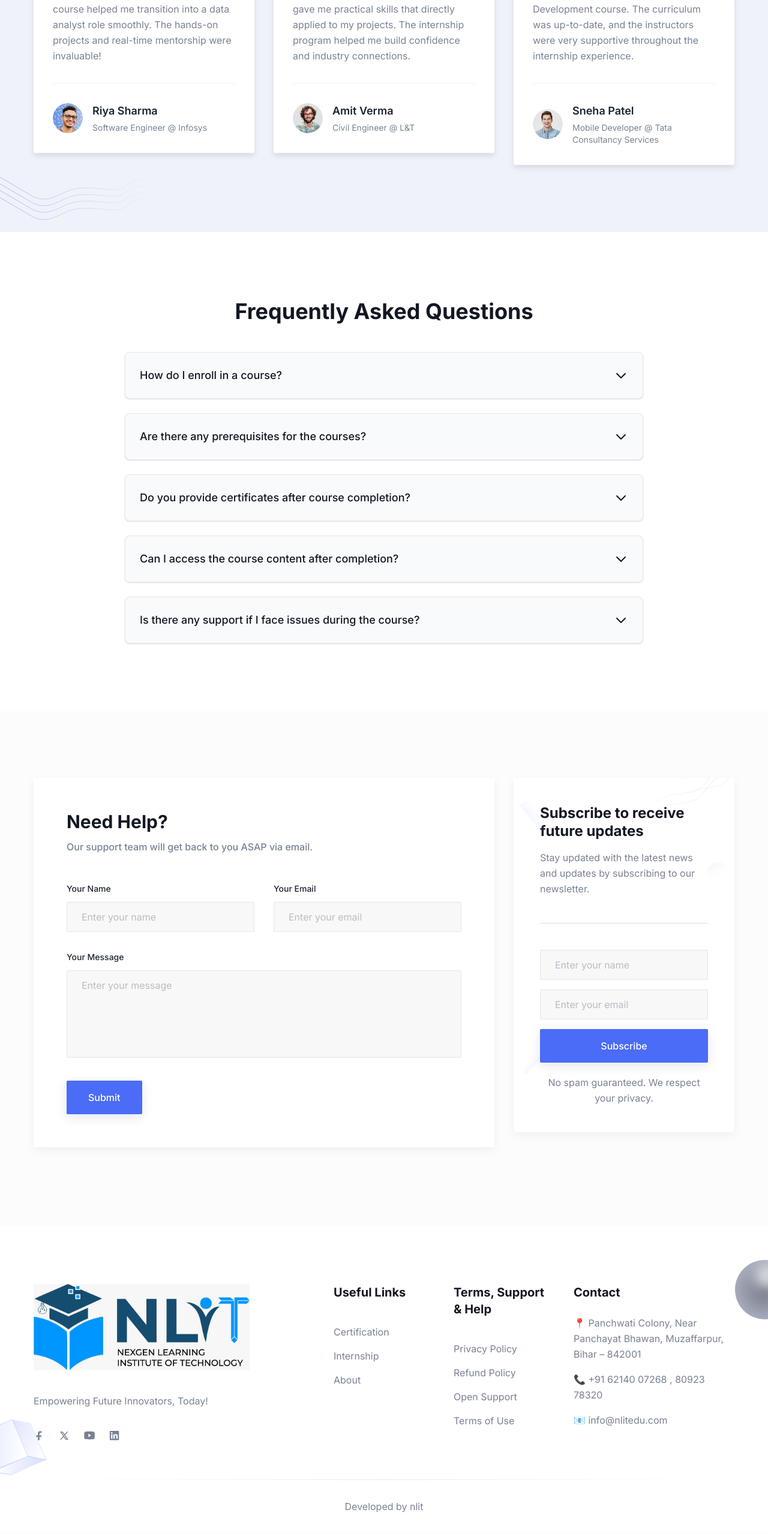
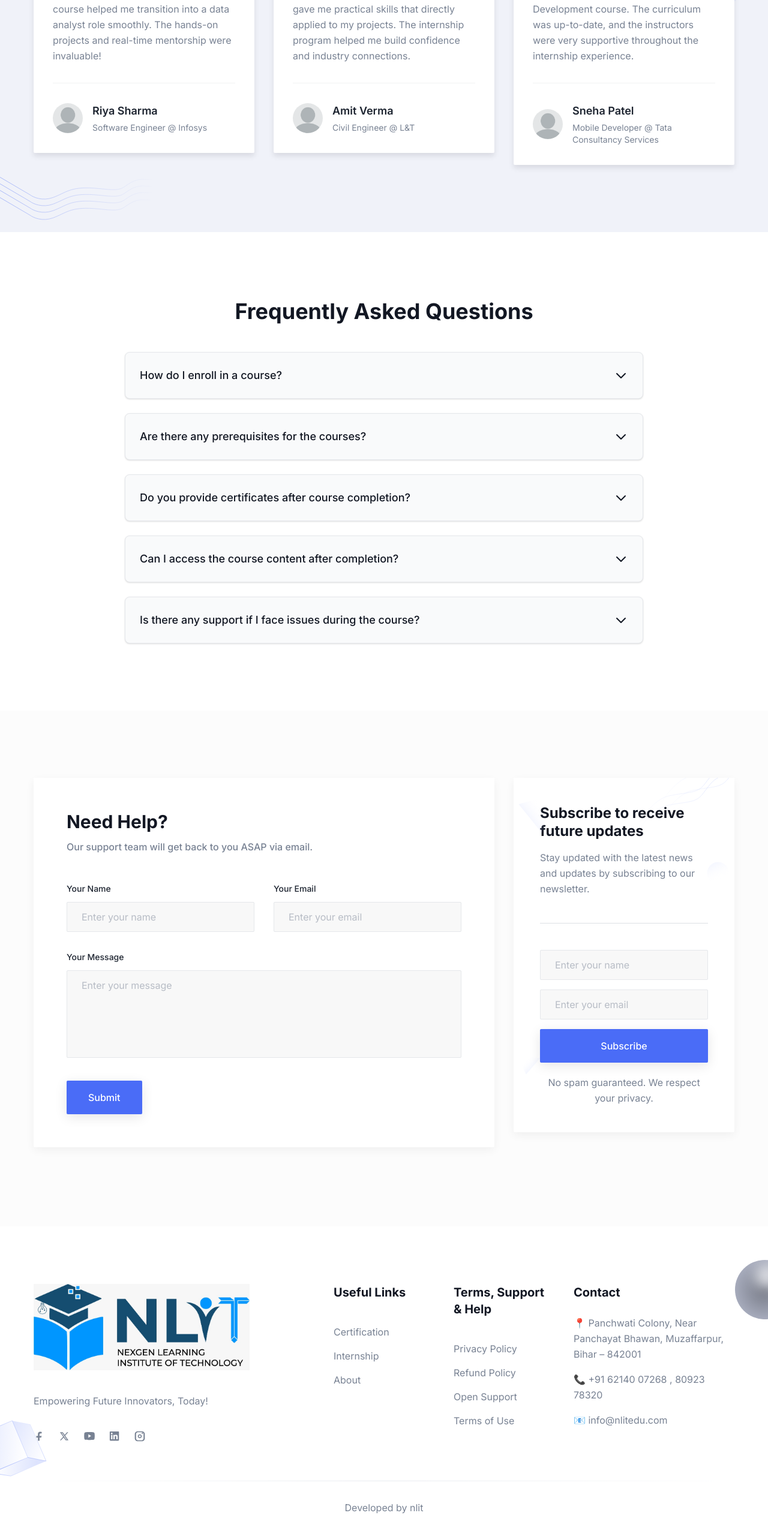
Before and after one commit to shubham-manmohan/nexgen-tech, a Next.js app: page / in a window 1280 px wide. Shown: the part 7634-10192 px from the top of the page at 60% size. Built offline with nearby package versions, Linux system fonts and the light colour scheme.

Commit message:
Welcome Animation but fixes..

```diff
--- a/src/components/Common/WelcomeAnimation.tsx
+++ b/src/components/Common/WelcomeAnimation.tsx
@@ -66,9 +66,13 @@ const WelcomeAnimation = () => {
   useEffect(() => {
     let i = 0;
     const interval = setInterval(() => {
-      setTypedText((prev) => prev + fullTitle[i]);
-      i++;
-      if (i === fullTitle.length) clearInterval(interval);
+      const nextChar = fullTitle[i];
+      if (nextChar) {
+        setTypedText((prev) => prev + nextChar);
+        i++;
+      } else {
+        clearInterval(interval);
+      }
     }, typingSpeed);
 
     return () => clearInterval(interval);
--- a/src/components/Footer/index.tsx
+++ b/src/components/Footer/index.tsx
@@ -56,7 +56,7 @@ const Footer = () => {
                     aria-label="social-link"
                     target="_blank"
                     rel="noopener noreferrer"
-                    className="text-body-color hover:text-primary dark:text-body-color-dark dark:hover:text-primary mr-6 duration-300"
+                    className="text-body-color hover:text-dark dark:text-body-color-dark dark:hover:text-primary mr-6 duration-300"
                   >
                     <svg
                       width="18"
@@ -78,7 +78,7 @@ const Footer = () => {
                     aria-label="social-link"
                     target="_blank"
                     rel="noopener noreferrer"
-                    className="text-body-color hover:text-primary dark:text-body-color-dark dark:hover:text-primary mr-6 duration-300"
+                    className="text-body-color dark:text-body-color-dark dark:hover:text-primary mr-6 duration-300 hover:text-[red]"
                   >
                     <svg
                       width="18"
@@ -94,7 +94,7 @@ const Footer = () => {
                     aria-label="social-link"
                     target="_blank"
                     rel="noopener noreferrer"
-                    className="text-body-color hover:text-primary dark:text-body-color-dark dark:hover:text-primary duration-300"
+                    className="text-body-color hover:text-primary dark:text-body-color-dark dark:hover:text-primary mr-6 duration-300"
                   >
                     <svg
                       width="17"
@@ -103,6 +103,24 @@ const Footer = () => {
                       className="fill-current"
                     >
                       <path d="M15.2196 0H1.99991C1.37516 0 0.875366 0.497491 0.875366 1.11936V14.3029C0.875366 14.8999 1.37516 15.4222 1.99991 15.4222H15.1696C15.7943 15.4222 16.2941 14.9247 16.2941 14.3029V1.09448C16.3441 0.497491 15.8443 0 15.2196 0ZM5.44852 13.1089H3.17444V5.7709H5.44852V13.1089ZM4.29899 4.75104C3.54929 4.75104 2.97452 4.15405 2.97452 3.43269C2.97452 2.71133 3.57428 2.11434 4.29899 2.11434C5.02369 2.11434 5.62345 2.71133 5.62345 3.43269C5.62345 4.15405 5.07367 4.75104 4.29899 4.75104ZM14.07 13.1089H11.796V9.55183C11.796 8.7061 11.771 7.58674 10.5964 7.58674C9.39693 7.58674 9.222 8.53198 9.222 9.47721V13.1089H6.94792V5.7709H9.17202V6.79076H9.19701C9.52188 6.19377 10.2466 5.59678 11.3711 5.59678C13.6952 5.59678 14.12 7.08925 14.12 9.12897V13.1089H14.07Z" />
+                    </svg>
+                  </a>
+                  <a
+                    href="https://www.instagram.com/nlit.co.in?utm_source=qr&igsh=MXNqZW1udjY2eHg3bA=="
+                    aria-label="Instagram"
+                    target="_blank"
+                    rel="noopener noreferrer"
+                    className="text-body-color dark:text-body-color-dark dark:hover:text-primary duration-300 hover:text-[purple]"
+                  >
+                    <svg
+                      width="20"
+                      height="20"
+                      viewBox="0 0 24 24"
+                      fill="currentColor"
+                      className="fill-current"
+                      xmlns="http://www.w3.org/2000/svg"
+                    >
+                      <path d="M7.75 2C4.57436 2 2 4.57436 2 7.75V16.25C2 19.4256 4.57436 22 7.75 22H16.25C19.4256 22 22 19.4256 22 16.25V7.75C22 4.57436 19.4256 2 16.25 2H7.75ZM4.5 7.75C4.5 5.67893 6.17893 4 8.25 4H15.75C17.8211 4 19.5 5.67893 19.5 7.75V16.25C19.5 18.3211 17.8211 20 15.75 20H8.25C6.17893 20 4.5 18.3211 4.5 16.25V7.75ZM17 7.25C16.3096 7.25 15.75 6.69036 15.75 6C15.75 5.30964 16.3096 4.75 17 4.75C17.6904 4.75 18.25 5.30964 18.25 6C18.25 6.69036 17.6904 7.25 17 7.25ZM12 8C9.79086 8 8 9.79086 8 12C8 14.2091 9.79086 16 12 16C14.2091 16 16 14.2091 16 12C16 9.79086 14.2091 8 12 8ZM10 12C10 10.8954 10.8954 10 12 10C13.1046 10 14 10.8954 14 12C14 13.1046 13.1046 14 12 14C10.8954 14 10 13.1046 10 12Z" />
                     </svg>
                   </a>
                 </div>
--- a/src/components/Hero/index.tsx
+++ b/src/components/Hero/index.tsx
@@ -8,7 +8,7 @@ const Hero = () => {
   const [showWelcome, setShowWelcome] = useState(true);
 
   useEffect(() => {
-    const timer = setTimeout(() => setShowWelcome(false), 4500); // Hide after 4.5 sec
+    const timer = setTimeout(() => setShowWelcome(false), 6000); // Hide after 4.5 sec
     return () => clearTimeout(timer);
   }, []);
 
--- a/src/components/Testimonials/index.tsx
+++ b/src/components/Testimonials/index.tsx
@@ -9,7 +9,7 @@ const testimonialData: Testimonial[] = [
     designation: "Software Engineer @ Infosys",
     content:
       "NLIT's Python for Data Science & AI course helped me transition into a data analyst role smoothly. The hands-on projects and real-time mentorship were invaluable!",
-    image: "/images/testimonials/auth-01.png",
+    image: "/images/testimonials/user-m.png",
     star: 5,
   },
   {
@@ -18,7 +18,7 @@ const testimonialData: Testimonial[] = [
     designation: "Civil Engineer @ L&T",
     content:
       "The AutoCAD and Revit BIM courses gave me practical skills that directly applied to my projects. The internship program helped me build confidence and industry connections.",
-    image: "/images/testimonials/auth-02.png",
+    image: "/images/testimonials/user-m.png",
     star: 5,
   },
   {
@@ -27,7 +27,7 @@ const testimonialData: Testimonial[] = [
     designation: "Mobile Developer @ Tata Consultancy Services",
     content:
       "I loved the Android & iOS Mobile Development course. The curriculum was up-to-date, and the instructors were very supportive throughout the internship experience.",
-    image: "/images/testimonials/auth-03.png",
+    image: "/images/testimonials/user-m.png",
     star: 5,
   },
 ];
```
Also changed, not shown: public/images/testimonials/user-m.png (added).
